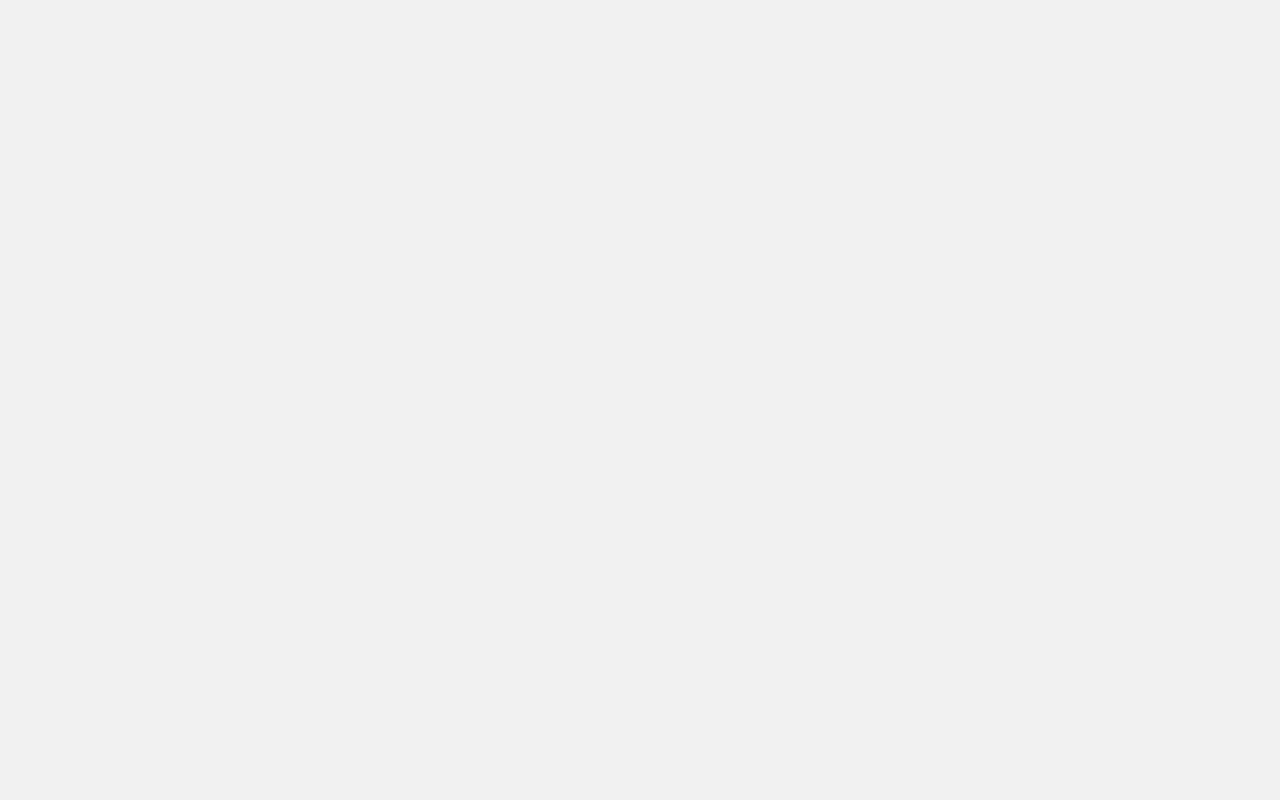
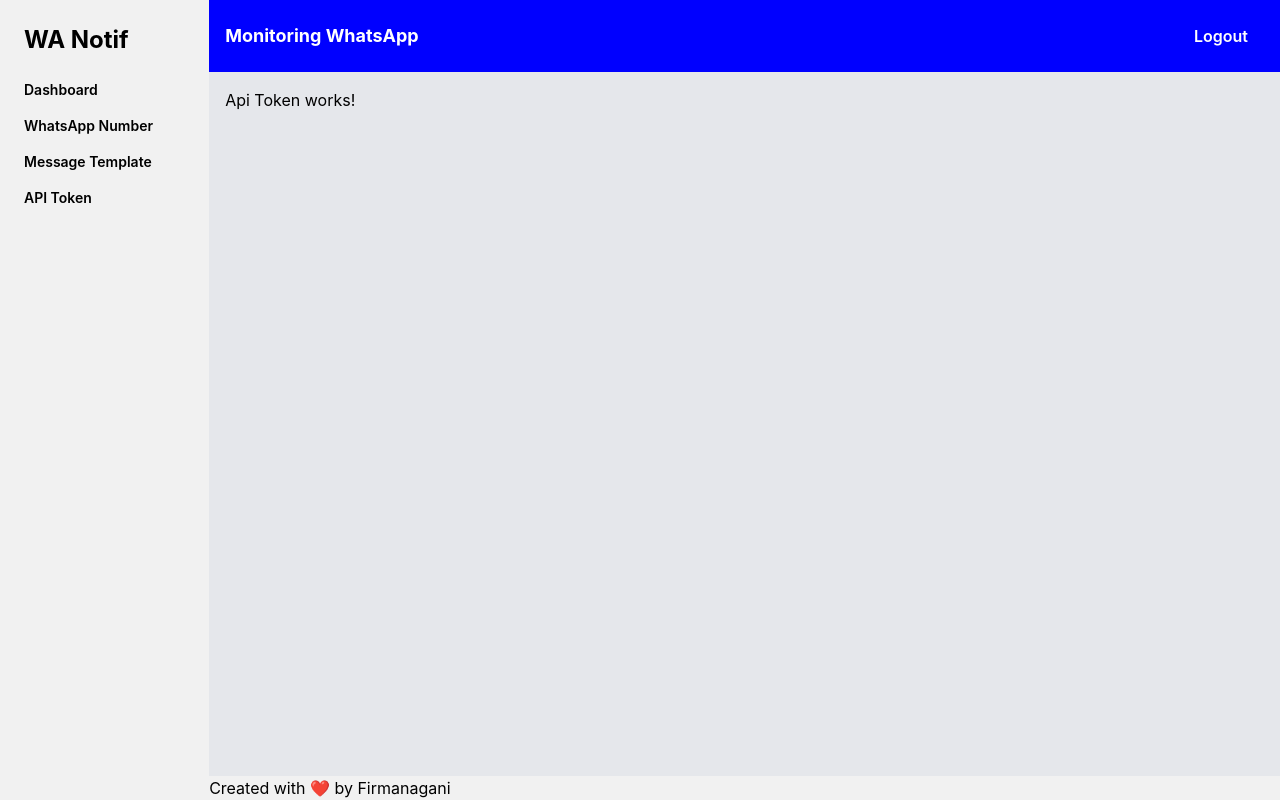
Before and after one commit to firmanasgani/monitoring-whatsapp-app, a React (Create React App) app: page /api-token in a window 1280 px wide. Before the commit this address had no page. Built offline with nearby package versions, Linux system fonts and the light colour scheme; no server answers; sample sign-in values are in the browser's storage; the HTML template or start-up script is replaced by a standard one.

Commit message:
make template for pages

```diff
--- a/public/index.html
+++ b/public/index.html
@@ -24,7 +24,7 @@
       work correctly both with client-side routing and a non-root public URL.
       Learn how to configure a non-root public URL by running `npm run build`.
     -->
-    <title>React App</title>
+    <title>Whatsapp Notification and monitoring</title>
   </head>
   <body>
     <noscript>You need to enable JavaScript to run this app.</noscript>
--- a/src/App.tsx
+++ b/src/App.tsx
@@ -3,6 +3,8 @@ import LoginPage from "./pages/Login";
 import DashboardPage from "./pages/Dashboard";
 import WhatsappNumberPage from "./pages/whatsapp";
 import WhatsappPhoneForm from "./pages/whatsapp/form";
+import TemplateMessage from "./pages/Template";
+import ApiToken from "./pages/ApiToken";
 
 function App() {
   return (
@@ -49,6 +51,28 @@ function App() {
           )
         }
       />
+
+      <Route
+        path="/message-template"
+        element={
+          localStorage.getItem("token") === null ? (
+            <Navigate to="/login" />
+          ) : (
+            <TemplateMessage />
+          )
+        }
+      />
+
+      <Route
+        path="/api-token"
+        element={
+          localStorage.getItem("token") === null ? (
+            <Navigate to="/login" />
+          ) : (
+            <ApiToken />
+          )
+        }
+      />
     </Routes>
   );
 }
--- a/src/components/Navbar/index.tsx
+++ b/src/components/Navbar/index.tsx
@@ -9,7 +9,7 @@ const Sidebar: React.FC<SidebarProps> = ({ style, ...props }) => {
   return (
     <aside style={style} {...props}>
       <div className="p-6">
-        <h1 className="text-2xl font-bold mb-6">App Name</h1>
+        <h1 className="text-2xl font-bold mb-6">WA Notif</h1>
         <ul className="space-y-4">
           <li>
             <Link to="/dashboard" className="block text-sm font-semibold hover:bg-black hover:text-white hover:rounded-md">
--- /dev/null
+++ b/src/pages/ApiToken/index.tsx
@@ -0,0 +1,11 @@
+import LayoutPage from "../general"
+
+const ApiToken = () => {
+    return (
+        <LayoutPage>
+            <div>Api Token works!</div>
+        </LayoutPage>
+    )
+}
+
+export default ApiToken
--- /dev/null
+++ b/src/pages/Template/index.tsx
@@ -0,0 +1,11 @@
+import LayoutPage from "../general"
+
+const TemplateMessage = () => {
+    return (
+        <LayoutPage>
+            <div>Template page works!</div>
+        </LayoutPage>
+    )
+}
+
+export default TemplateMessage
--- a/src/pages/general/index.tsx
+++ b/src/pages/general/index.tsx
@@ -6,7 +6,7 @@ import Sidebar from '../../components/Navbar';
 const LayoutPage: React.FC<{ children: React.ReactNode }> = ({ children }) => {
   return (
     <div className="flex h-screen">
-      <Sidebar style={{ width: '300px' }} />
+      <Sidebar style={{ width: '250px' }} />
       <div className="flex flex-col w-full">
         <Header />
         <main className="flex-1 overflow-y-auto bg-gray-200 p-4">
```
